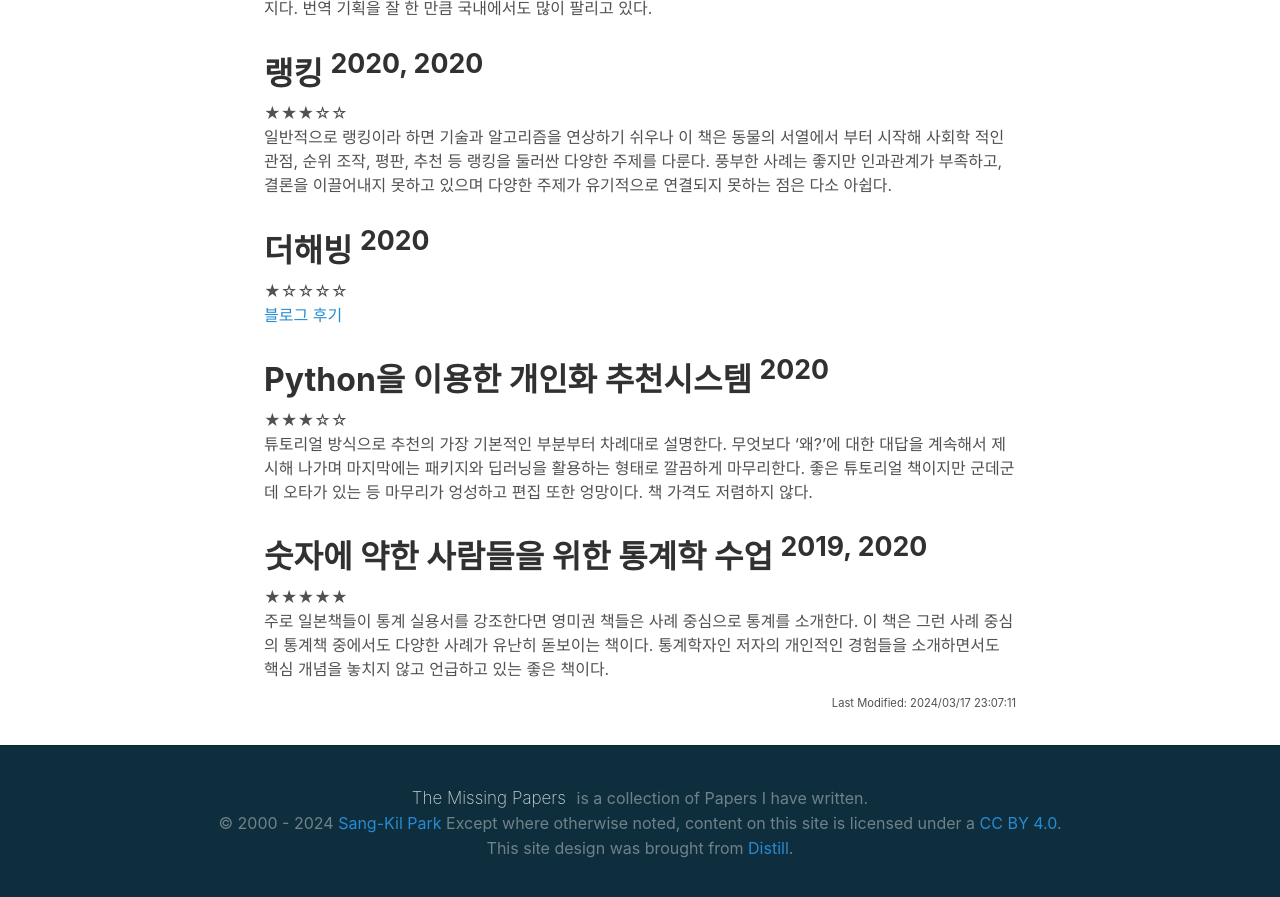
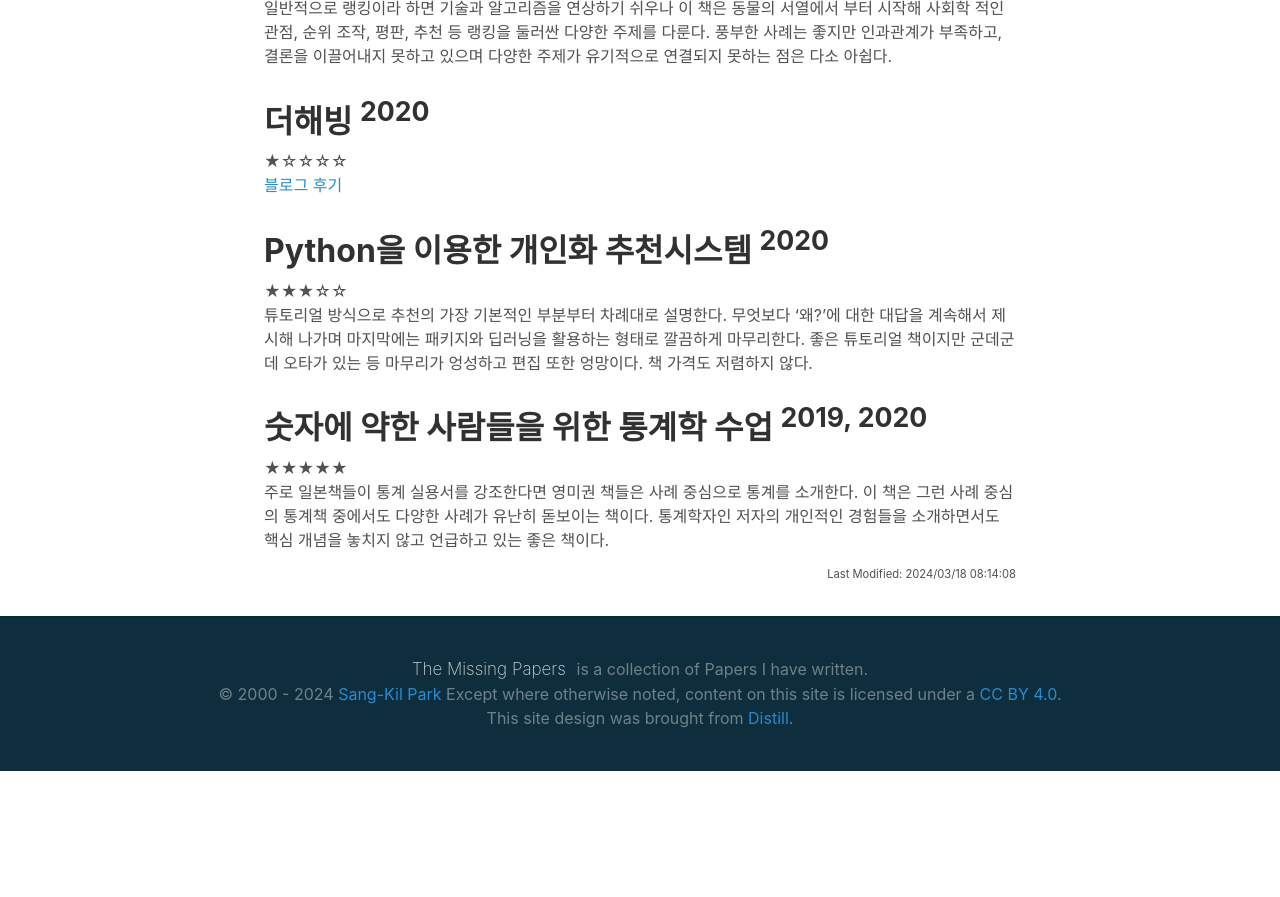
Before and after one commit to likejazz/likejazz.github.io, a Jekyll site: the page built from _wiki/2021-Book-Reports.md, in a window 1280 px wide and 900 px high, scrolled down 12588 px. Shown: the top 897 px of the window. Built offline with Jekyll 4.4.1, drawn with Linux system fonts in a browser that asks for light colours; after the commit the page ends 13359 px from its top, so only the background shows below that; some of the changed text lies outside the part shown.

Commit message:
Update 2021-Book-Reports.md

```diff
--- a/_wiki/2021-Book-Reports.md
+++ b/_wiki/2021-Book-Reports.md
@@ -2,7 +2,7 @@
 layout: wiki
 title: 2021 Book Reports
 tags:  ["Books"]
-last_modified_at: 2024/03/17 23:07:11
+last_modified_at: 2024/03/18 08:14:08
 ---
 
 **책 목록이 너무 늘어나서 이후 부터는 각 주제별 정리로 변경한다. (Sep 2021)**
```
Also changed, not shown: other parts of _wiki/2021-Book-Reports.md (+0 -4 lines).
